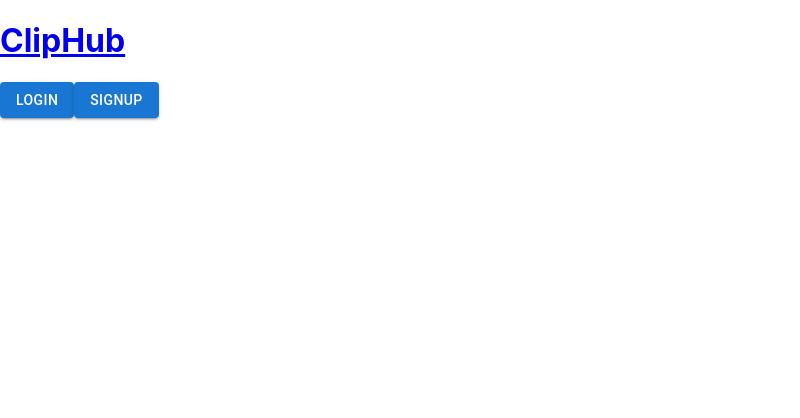
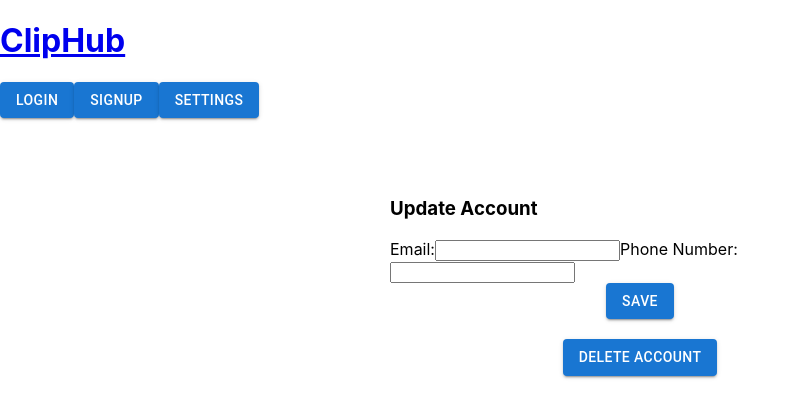
Before and after one commit to thenoahac/ClipHub-App, a React (Create React App) app: page /settings in a window 1280 px wide. Shown: the top 418 px of the page, without its empty margins (0-800 px from the left). Built offline with nearby package versions, Linux system fonts and the light colour scheme.

Commit message:
settings

```diff
--- a/src/App.js
+++ b/src/App.js
@@ -6,6 +6,7 @@ import NavBar from "./components/NavBar/NavBar";
 import Login from "./pages/LogIn/Login";
 import Signup from "./pages/Signup/Signup";
 import Scheduler from "./pages/Scheduler/Scheduler"
+import Settings from "./pages/Settings/Settings";
 
 function App() {
   return (
@@ -27,7 +28,11 @@ function App() {
               element={<Signup />}
             />
             <Route
-              path="/scheduler"
+              path="/settings"
+              element={<Settings />}
+            />
+            <Route
+              path="/Scheduler"
               element={<Scheduler />}
             />
           </Routes>
--- a/src/components/NavBar/NavBar.js
+++ b/src/components/NavBar/NavBar.js
@@ -16,6 +16,7 @@ function NavBar(){
                     <div>
                         <Button variant="contained" style={{ display: "inline", margin: "0 auto" }}  onClick={()=>navigate("/Login")}>Login</Button>
                         <Button variant="contained" style={{ display: "inline", margin: "0 auto" }}  onClick={()=>navigate("/Signup")}>Signup</Button>
+                        <Button variant="contained" style={{ display: "inline", margin: "0 auto" }}  onClick={()=>navigate("/Settings")}>Settings</Button>
                     </div>
                 </nav>
             </div>
--- /dev/null
+++ b/src/pages/Settings/Settings.js
@@ -0,0 +1,59 @@
+import {useState} from 'react';
+import {useNavigate} from 'react-router-dom'
+import Button from '@mui/material/Button';
+
+// const Settings = () => {
+//     const [values, setValues] = useState({
+//         email: "",
+//         phone: ""
+//     })
+const Settings = () => {
+    const [email, setEmail] = useState('')
+    const [phonenumber, setPhonenumber] = useState('')
+    const navigate = useNavigate();
+
+    const handleSubmit = async (e) => {
+        e.preventDefault();
+        console.log(email)
+        const userData = {
+            email: email,
+        }
+        fetch ('cliphub-back.herokuapp.com/api/customer/settings', {
+            method: 'PUT',
+            body: JSON.stringify(userData),
+            headers: {'Content-Type': 'application/json'}
+        }).then(placeHolder=>{
+            if(
+                !placeHolder
+            ){console.log('update failed')}
+            console.log('successfully updated')
+            navigate('/');
+        })
+    }
+
+    return (
+        <form className="signup" onSubmit={handleSubmit}>
+            <h3>Update Account</h3>
+
+            <label>Email:</label>
+            <input
+                type="email"
+                onChange={(e) => setEmail(e.target.value)}
+                value={email}
+            />
+                <label>Phone Number:</label>
+            <input
+                type="phonenumber"
+                onChange={(e) => setPhonenumber(e.target.value)}
+                value={phonenumber}
+            />
+
+            <br/>
+            <Button variant="contained" style={{ display: "block", margin: "0 auto" }} type="submit" >Save</Button>{''}
+            <br/>
+            <Button variant="contained" style={{ display: "block", margin: "0 auto" }} type="submit" >Delete Account</Button>{''}
+        </form>
+    )
+}
+
+export default Settings;
```
